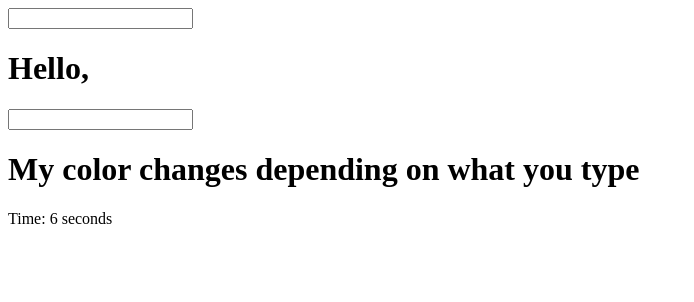
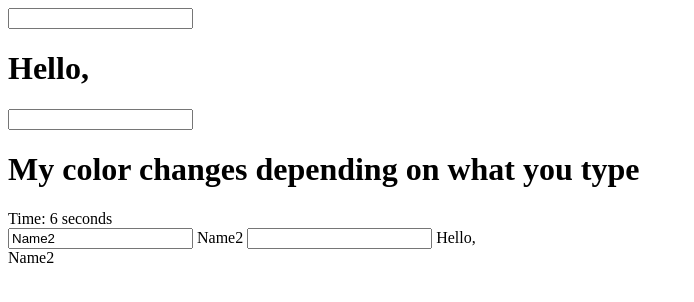
Before and after one commit to conradolega/angular-tutorial, a plain HTML site: page index.htm in a window 1280 px wide. Shown: the whole page, without its empty margins (0-694 px from the left). Drawn offline with nearby package versions, Linux system fonts and the light colour scheme.

Commit message:
Add a nested controller that shares scope with its parent

```diff
--- a/app.js
+++ b/app.js
@@ -6,4 +6,7 @@ angular.module('angularTutorial', [])
             $timeout(updateTimer, 1000);
         };
         updateTimer();
+    })
+    .controller('NestedCtrl', function NestedCtrl($scope) {
+        $scope.data.name2 = 'Name2';
     });
--- a/index.htm
+++ b/index.htm
@@ -14,6 +14,15 @@
             <h1>My color changes depending on what you type</h1>
         </font>
         Time: {{ data.timer }} {{ data.timer > 1 ? 'seconds' : 'second' }}
+
+        <div ng-controller="NestedCtrl as nested">
+            <input ng-model="data.name2"></input>
+            {{ data.name2 }}
+            <input ng-model="data.name"></input>
+            Hello, {{ data.name }}
+        </div>
+
+        {{ data.name2 }}
     </div>
 </body>
 </html>
```
